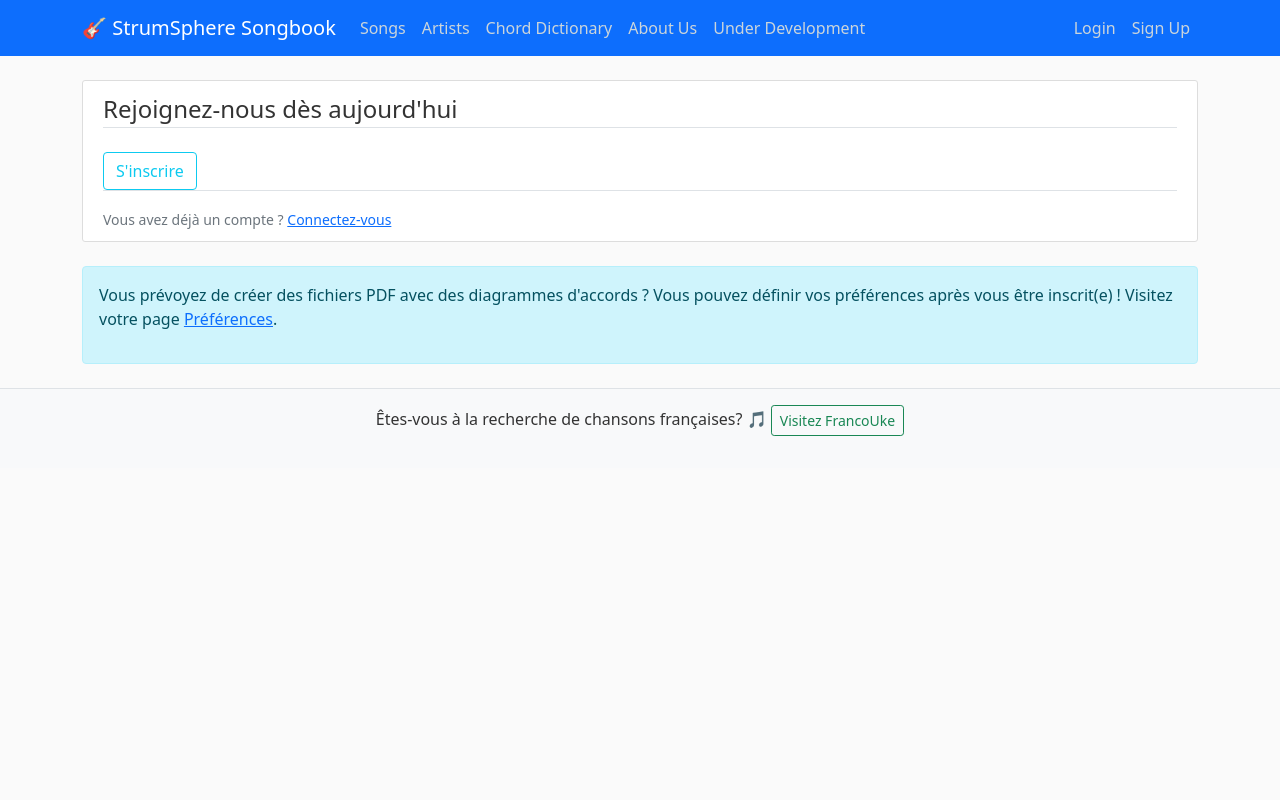
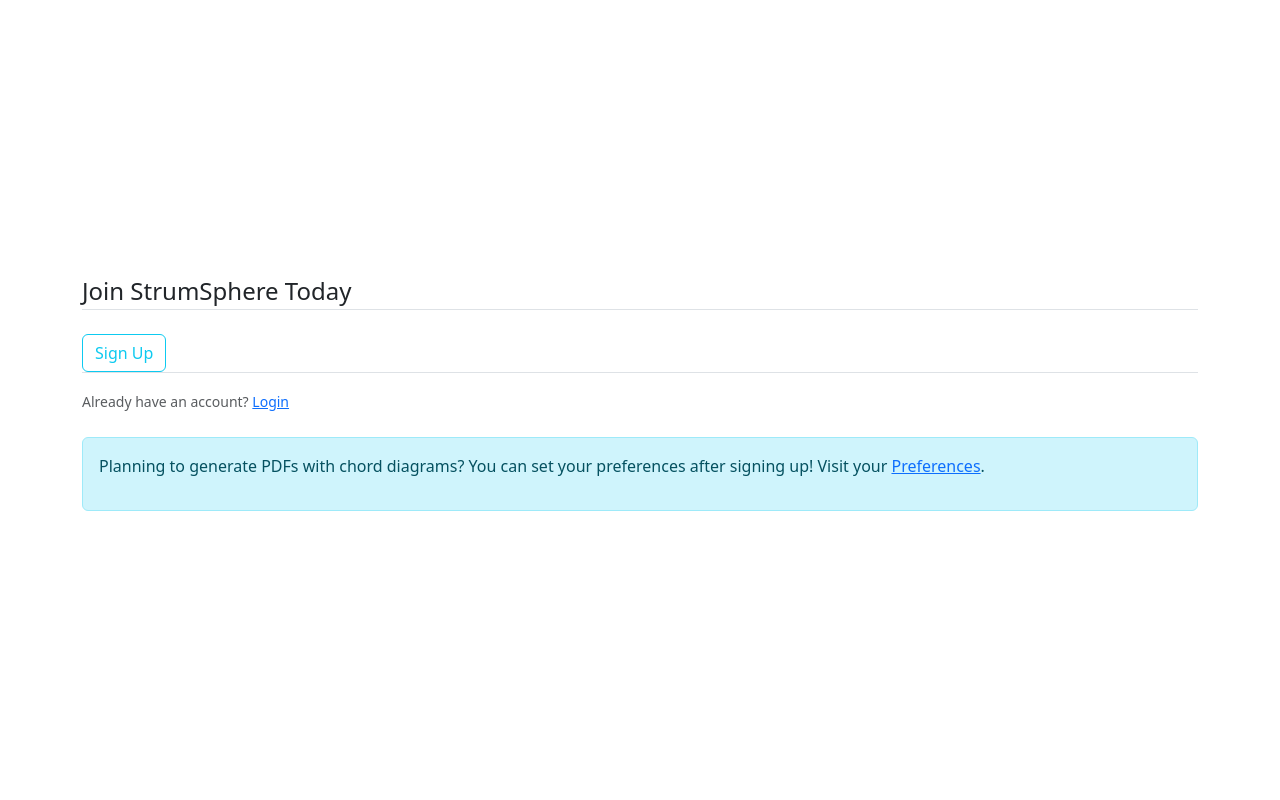
Before and after one commit to gaulindm/StrumSphere, a Django app: template users/templates/users/register.html in a window 1280 px wide. Run offline with Django 3.2, Linux system fonts and the light colour scheme; the template is opened without the code that fills it: most values are stand-ins (such as "Sample title", 1, 10 or a date in 2020); some libraries are stand-ins or nearby versions.

Commit message:
feat(auth): Implement standalone login and registration pages
- Removed dependency on `songbook/base.html` for login and registration pages
- Created minimal, unbranded templates to avoid navbar-related issues
- Ensured both FrancoUke and StrumSphere use the correct authentication flow

This update improves user authentication by preventing edition-specific redirections.

```diff
--- a/songbook/templates/partials/_navbar.html
+++ b/songbook/templates/partials/_navbar.html
@@ -73,16 +73,16 @@
               </li>
           </ul>
       </div>
-      <form id="logout-form" action="{% url 'logout' %}" method="post" style="display: none;">
+      <form id="logout-form" action="{% url 'users:logout' %}" method="post" style="display: none;">
           {% csrf_token %}
       </form>
   {% else %}
-      {% if site_name == "FrancoUke" %}
-          <a class="nav-item nav-link" href="{% url 'login' %}?site=FrancoUke">Connexion</a>
-          <a class="nav-item nav-link" href="{% url 'register' %}?site=FrancoUke">S'inscrire</a>
-      {% else %}
-          <a class="nav-item nav-link" href="{% url 'login' %}?site=StrumSphere">Login</a>
-          <a class="nav-item nav-link" href="{% url 'register' %}?site=StrumSphere">Sign Up</a>
-      {% endif %}
+  {% if site_name == "FrancoUke" %}
+  <a class="nav-item nav-link" href="{% url 'users:login' %}?site=FrancoUke">Connexion</a>
+  <a class="nav-item nav-link" href="{% url 'users:register' %}?site=FrancoUke">S'inscrire</a>
+{% else %}
+  <a class="nav-item nav-link" href="{% url 'users:login' %}?site=StrumSphere">Login</a>
+  <a class="nav-item nav-link" href="{% url 'users:register' %}?site=StrumSphere">Sign Up</a>
+{% endif %}
   {% endif %}
 </div>
--- a/users/templates/users/auth_modal.html
+++ b/users/templates/users/auth_modal.html
@@ -11,8 +11,8 @@
         <p>Vous devez être authentifié pour accéder la page <strong>{{ request.path }}</strong>.</p>
       </div>
       <div class="modal-footer">
-        <a href="{% url 'login' %}?next={{ next_url }}" class="btn btn-primary">Login</a>
-        <a href="{% url 'register' %}" class="btn btn-secondary">S'inscire</a>
+        <a href="{% url 'users:login' %}?next={{ next_url }}" class="btn btn-primary">Login</a>
+        <a href="{% url 'users:register' %}" class="btn btn-secondary">S'inscire</a>
       </div>
     </div>
   </div>
--- /dev/null
+++ b/users/templates/users/base_auth.html
@@ -0,0 +1,14 @@
+<!DOCTYPE html>
+<html lang="fr">
+<head>
+    <meta charset="UTF-8">
+    <meta name="viewport" content="width=device-width, initial-scale=1.0">
+    <title>{% block title %}Authentication{% endblock %}</title>
+    <link href="https://cdn.jsdelivr.net/npm/bootstrap@5.3.1/dist/css/bootstrap.min.css" rel="stylesheet">
+</head>
+<body class="d-flex align-items-center justify-content-center vh-100">
+    <div class="container">
+        {% block content %}{% endblock %}
+    </div>
+</body>
+</html>
--- a/users/templates/users/logout.html
+++ b/users/templates/users/logout.html
@@ -3,7 +3,7 @@
     <h2>You have been logged out</h2>
     <div class="border-top pt-3">
         <small class="text-muted">
-            <a href="{% url 'login' %}">Log In Again</a>
+            <a href="{% url 'users:login' %}">Log In Again</a>
         </small>
     </div>
 {% endblock content %}
--- a/users/templates/users/register.html
+++ b/users/templates/users/register.html
@@ -1,4 +1,4 @@
-{% extends "songbook/base.html" %}
+{% extends "users/base_auth.html" %}
 {% load crispy_forms_tags %}
 
 {% block content %}
@@ -6,20 +6,49 @@
         <form method="POST">
             {% csrf_token %}
             <fieldset class="form-group">
-                <legend class="border-bottom mb-4">Rejoignez-nous dès aujourd'hui</legend>
+                <legend class="border-bottom mb-4">
+                    {% if site_name == "FrancoUke" %}
+                        Rejoignez FrancoUke dès aujourd'hui
+                    {% else %}
+                        Join StrumSphere Today
+                    {% endif %}
+                </legend>
                 {{ form|crispy }}
             </fieldset>
             <div class="form-group">
-                <button class="btn btn-outline-info" type="submit">S'inscrire</button>
+                <button class="btn btn-outline-info" type="submit">
+                    {% if site_name == "FrancoUke" %}
+                        S'inscrire
+                    {% else %}
+                        Sign Up
+                    {% endif %}
+                </button>
             </div>
         </form>
         <div class="border-top pt-3">
             <small class="text-muted">
-                Vous avez déjà un compte ? <a class="ml-2" href="{% url 'login' %}">Connectez-vous</a>
+                {% if site_name == "FrancoUke" %}
+                    Vous avez déjà un compte ? <a class="ml-2" href="{% url 'users:login' %}?site=FrancoUke">Connectez-vous</a>
+                {% else %}
+                    Already have an account? <a class="ml-2" href="{% url 'users:login' %}?site=StrumSphere">Login</a>
+                {% endif %}
             </small>
         </div>
     </div>
+
     <div class="alert alert-info mt-4">
-        <p>Vous prévoyez de créer des fichiers PDF avec des diagrammes d'accords ? Vous pouvez définir vos préférences après vous être inscrit(e) ! Visitez votre page <a href="{% url 'users:user_preferences' %}">Préférences</a>.</p>
+        <p>
+            {% if site_name == "FrancoUke" %}
+                Vous prévoyez de créer des fichiers PDF avec des diagrammes d'accords ?
+                Vous pouvez définir vos préférences après vous être inscrit(e) !
+                Visitez votre page
+                <a href="{% url 'users:user_preferences' %}?site=FrancoUke">Préférences</a>.
+            {% else %}
+                Planning to generate PDFs with chord diagrams?
+                You can set your preferences after signing up!
+                Visit your <a href="{% url 'users:user_preferences' %}?site=StrumSphere">Preferences</a>.
+            {% endif %}
+        </p>
     </div>
+
 {% endblock content %}
```
Also changed, not shown: users/templates/users/login.html (+9 -14 lines), users/urls.py (+4 -10 lines), users/views.py (+21 -5 lines).
